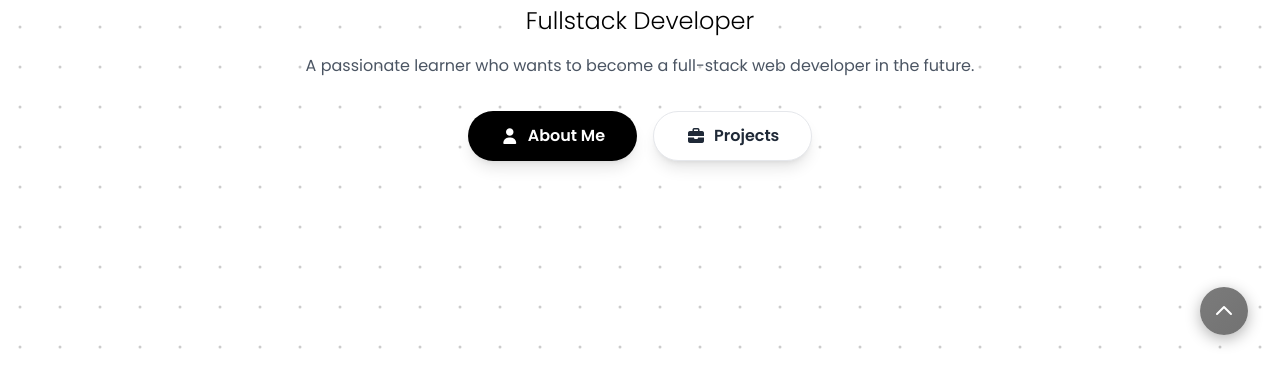
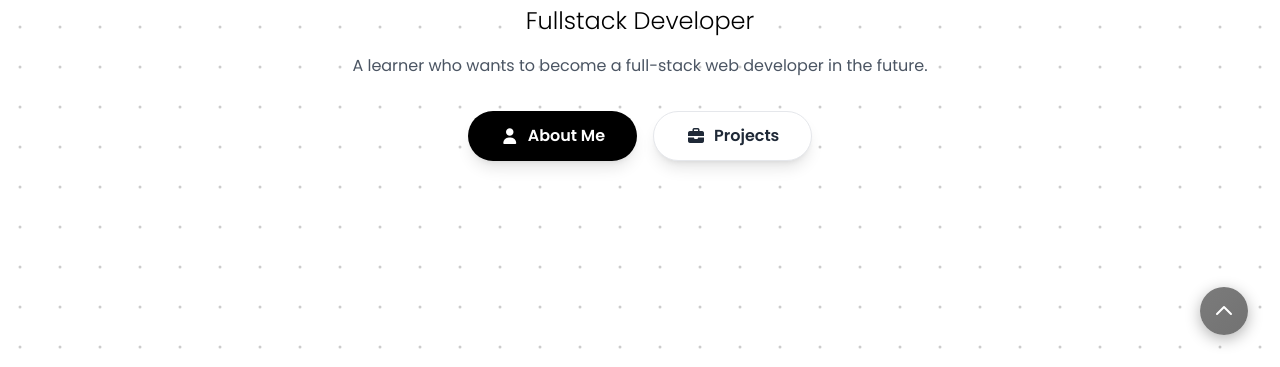
Before and after one commit to Thuta-21/hein, a plain HTML site: page index.html in a window 1280 px wide. Shown: the part 433-800 px from the top of the page. Drawn offline with nearby package versions, Linux system fonts and the light colour scheme.

Commit message:
fix intro

```diff
--- a/index.html
+++ b/index.html
@@ -86,7 +86,7 @@
           class="max-w-2xl text-gray-600 mb-8 leading-relaxed scroll-animate"
           style="transition-delay: 300ms"
         >
-          A passionate learner who wants to become a full-stack web developer in the future.
+          A learner who wants to become a full-stack web developer in the future.
         </p>
         <div
           class="flex flex-col sm:flex-row space-y-4 sm:space-y-0 sm:space-x-4 scroll-animate"
```
